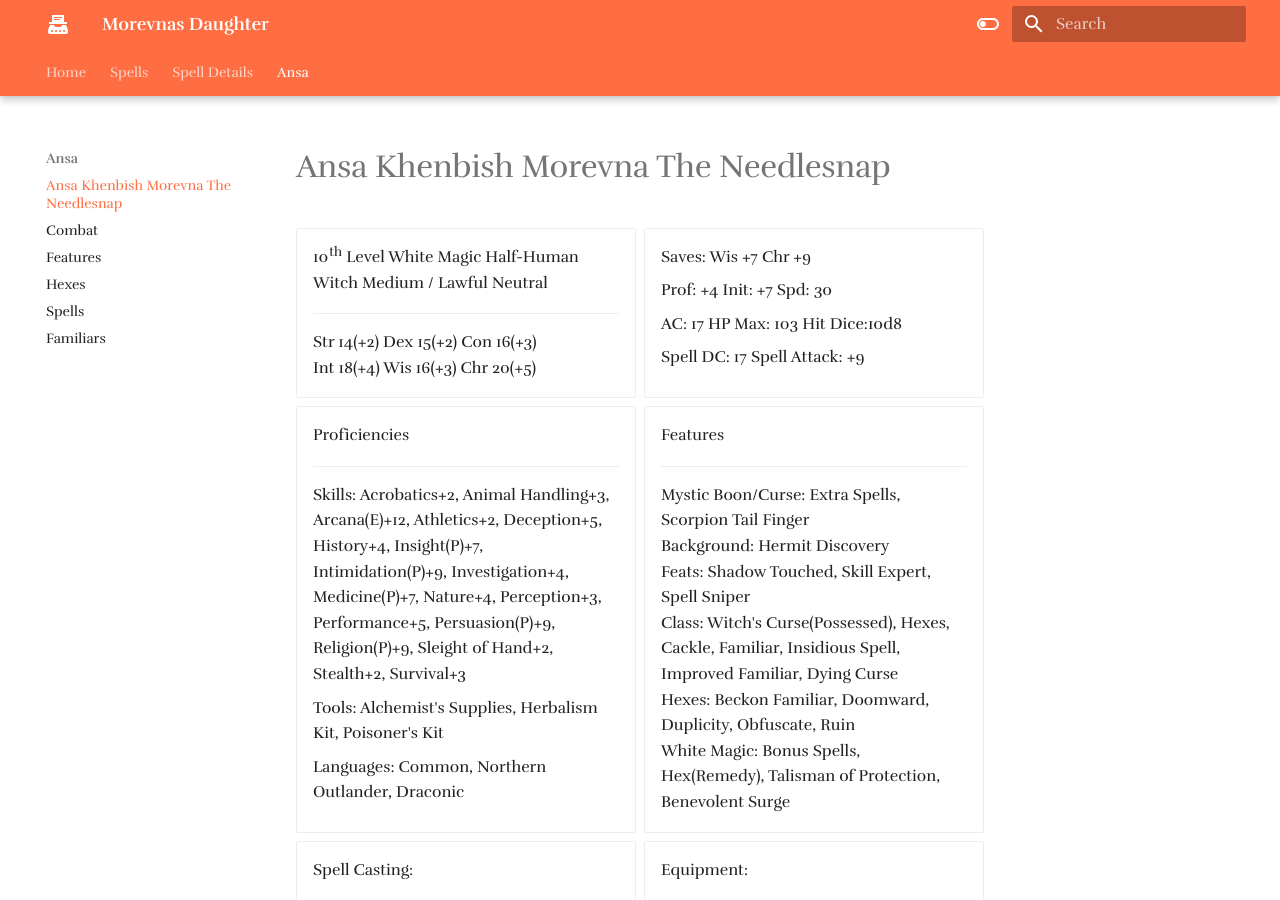
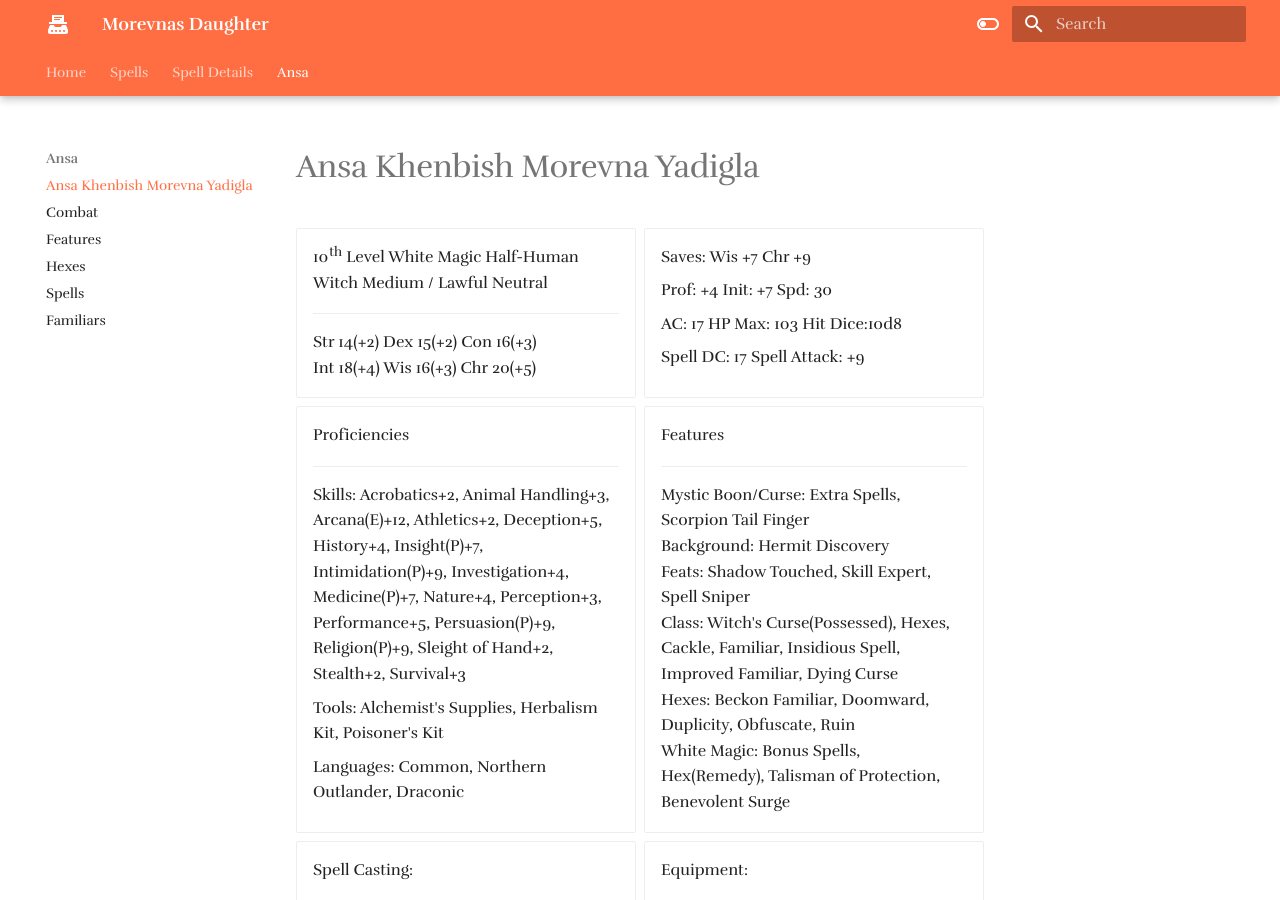
Before and after one commit to Half-Guinea-Press/morevnas_daughter, an MkDocs documentation site: the page built from docs/ansa/Ansa.md, in a window 1280 px wide and 900 px high. Built offline with MkDocs 1.6.1 and Material for MkDocs 9.7.7, drawn with Linux system fonts in a browser that asks for light colours; some web fonts are replaced; comment, search, counter and statistics services are not loaded.

Commit message:
Update Ansa.md

```diff
--- a/docs/ansa/Ansa.md
+++ b/docs/ansa/Ansa.md
@@ -1,4 +1,4 @@
-# Ansa Khenbish Morevna The Needlesnap
+# Ansa Khenbish Morevna Yadigla
 
 <div class="grid cards" markdown>
 
```
